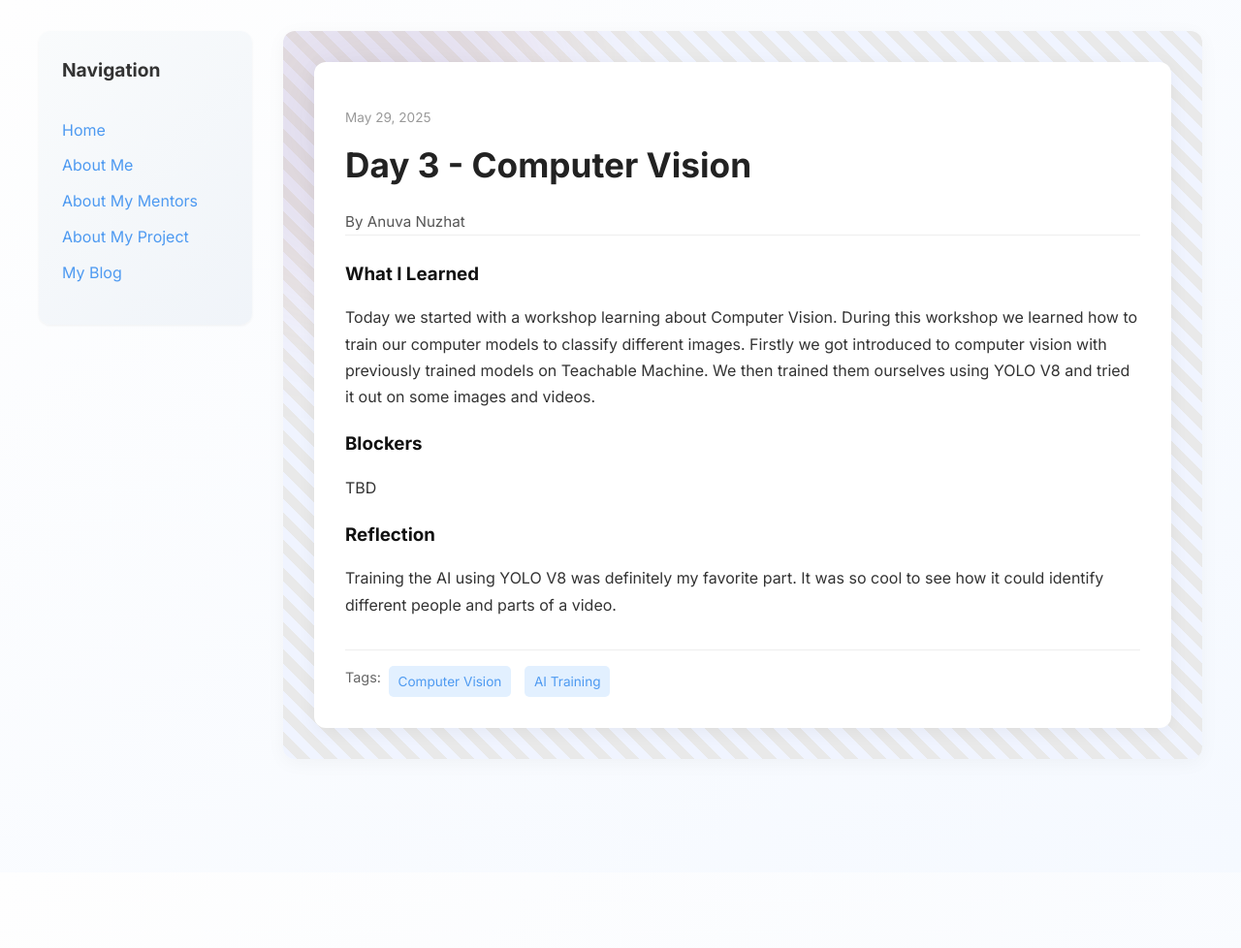
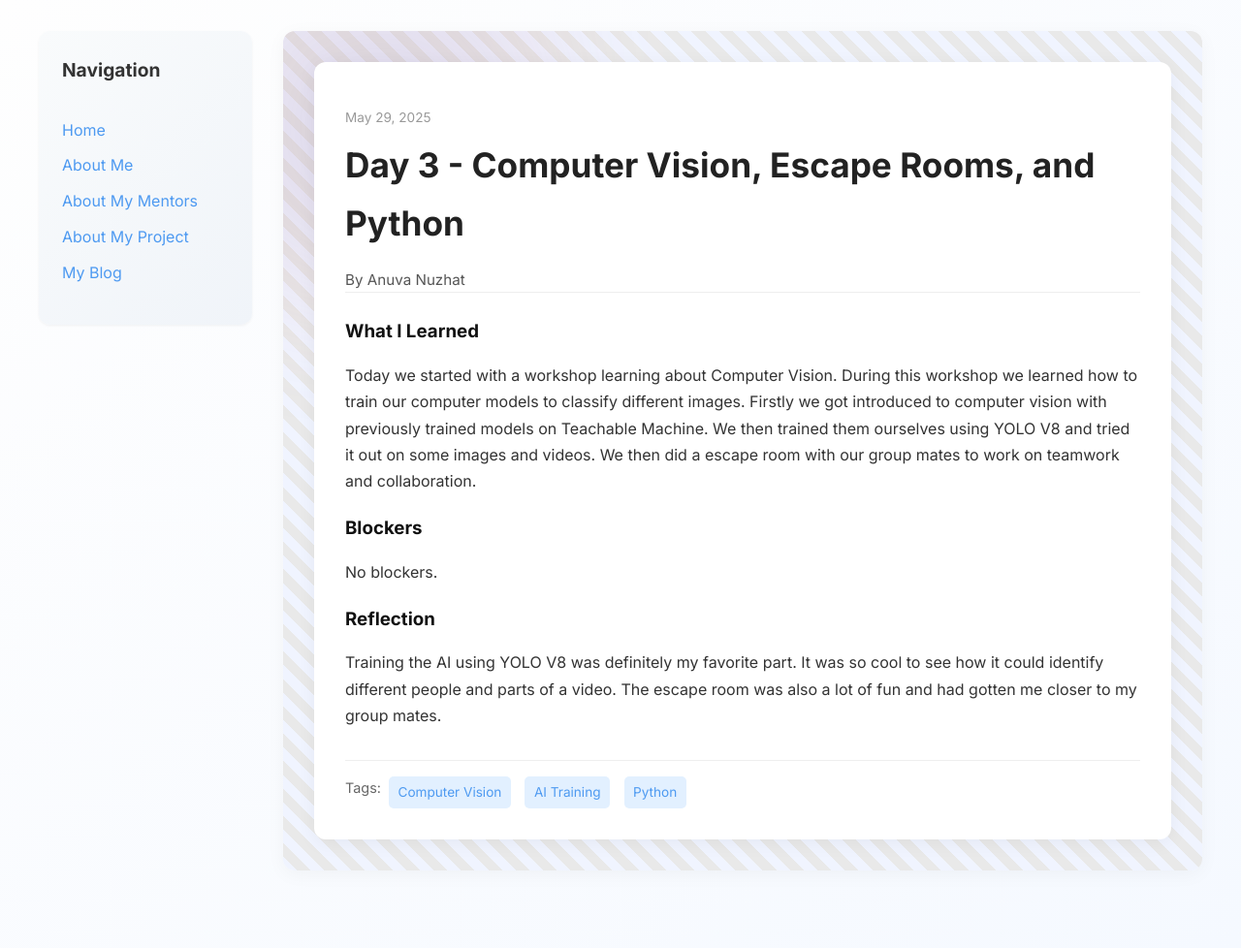
Before and after one commit to anuvanuzhat/anuvanuzhat.github.io, a Jekyll site: the page built from _posts/2025-05-29-day-3.md, in a window 1280 px wide. Shown: the whole page at 97% size. Built offline with Jekyll 4.4.1, drawn with Linux system fonts in a browser that asks for light colours; before the commit the page ends 900 px from its top, so only the background shows below that.

Commit message:
Update 2025-05-29-day-3.md

```diff
--- a/_posts/2025-05-29-day-3.md
+++ b/_posts/2025-05-29-day-3.md
@@ -1,17 +1,17 @@
 ---
 layout: post
-title: "Day 3 - Computer Vision"
+title: "Day 3 - Computer Vision, Escape Rooms, and Python"
 date: 2025-05-29
 author: Anuva Nuzhat
 permalink: /day3.html
-tags: ["Computer Vision", "AI Training"]
+tags: ["Computer Vision", "AI Training", "Python"]
 
 what_i_learned: |
-  Today we started with a workshop learning about Computer Vision. During this workshop we learned how to train our computer models to classify different images. Firstly we got introduced to computer vision with previously trained models on Teachable Machine. We then trained them ourselves using YOLO V8 and tried it out on some images and videos.
+  Today we started with a workshop learning about Computer Vision. During this workshop we learned how to train our computer models to classify different images. Firstly we got introduced to computer vision with previously trained models on Teachable Machine. We then trained them ourselves using YOLO V8 and tried it out on some images and videos. We then did a escape room with our group mates to work on teamwork and collaboration.
 
 blockers: |
-  TBD
+  No blockers.
 
 reflection: |
-  Training the AI using YOLO V8 was definitely my favorite part. It was so cool to see how it could identify different people and parts of a video.
+  Training the AI using YOLO V8 was definitely my favorite part. It was so cool to see how it could identify different people and parts of a video. The escape room was also a lot of fun and had gotten me closer to my group mates.
 ---
```
